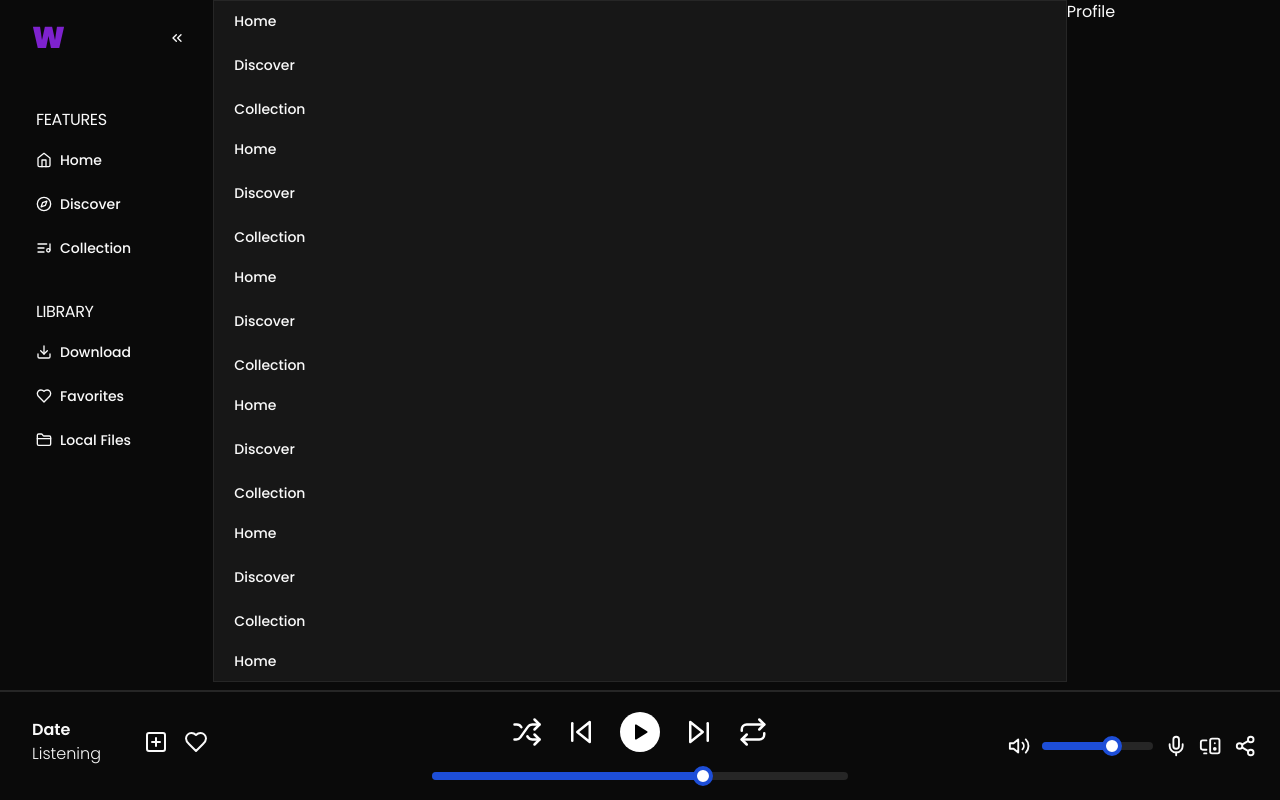
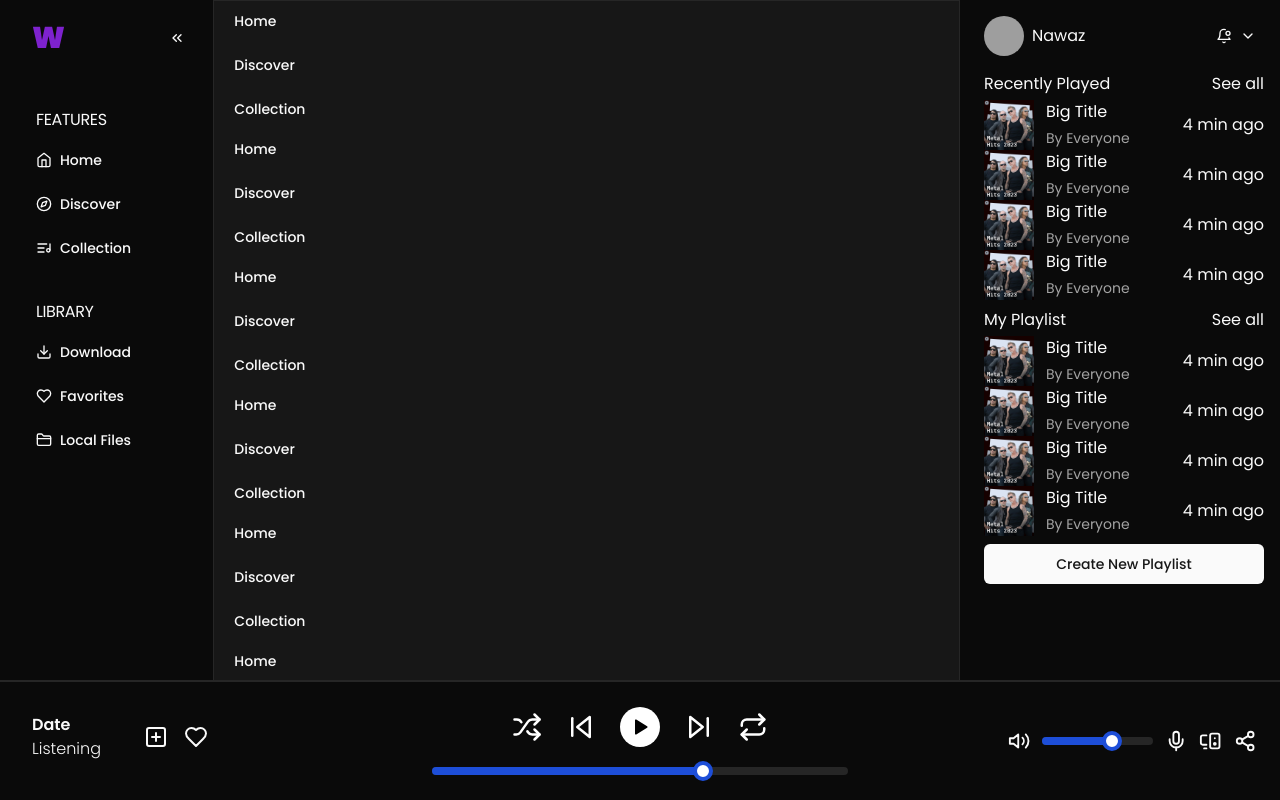
Before and after one commit to shaikahmadnawaz/music-streaming, a Next.js app: page / in a window 1280 px wide. Built offline with nearby package versions, Linux system fonts and the light colour scheme; grey boxes are pictures that could not be loaded.

Commit message:
feat: profile

```diff
--- a/app/page.tsx
+++ b/app/page.tsx
@@ -7,7 +7,7 @@ export default function Home() {
   return (
     <main className="grid md:grid-cols-12">
       <Sidebar />
-      <section className="md:border md:col-span-8 bg-neutral-900">
+      <section className="md:border md:col-span-7 bg-neutral-900">
         <ScrollArea className="h-[85vh] px-1">
           <div className="space-y-1">
             <Button
--- a/components/Player.tsx
+++ b/components/Player.tsx
@@ -15,7 +15,7 @@ import { Slider } from "./ui/slider";
 
 const Player = () => {
   return (
-    <div className="fixed border-t-2 bottom-0 w-full py-2 h-[110px] px-4">
+    <div className="fixed border-t-2 bottom-0 w-full py-2 h-[15vh] px-4">
       <div className="grid grid-cols-2 justify-center items-center md:grid-cols-3 h-full">
         <div className="flex justify-start">
           <div className="px-4 w-3/6 mb-2 flex items-center justify-between">
--- a/components/Profile.tsx
+++ b/components/Profile.tsx
@@ -1,5 +1,143 @@
+import { BellDot, ChevronDown } from "lucide-react";
+import { Avatar, AvatarFallback, AvatarImage } from "./ui/avatar";
+
+import Image from "next/image";
+import { Button } from "./ui/button";
+
 const Profile = () => {
-  return <section className="md:col-span-2">Profile</section>;
+  return (
+    <section className="md:col-span-3 hidden md:flex flex-col gap-y-2 h-full p-4 pl-6">
+      <div className="mb-2 flex items-center justify-between w-full">
+        <div className="flex justify-center items-center gap-x-2">
+          <Avatar>
+            <AvatarImage
+              src="https://github.com/shaikahmadnawaz.png"
+              alt="@shaikahmadnawaz"
+            />
+            <AvatarFallback>SAN</AvatarFallback>
+          </Avatar>
+          <p>Nawaz</p>
+        </div>
+        <div className="p-2 flex gap-x-2 justify-center items-center">
+          <BellDot className="h-4 w-4" />
+          <ChevronDown className="h-4 w-4" />
+        </div>
+      </div>
+      <div>
+        <div className="flex justify-between items-center mb-1 w-full">
+          <p>Recently Played</p>
+          <p>See all</p>
+        </div>
+
+        <div className="flex items-center justify-between gap-x-3 cursor-pointer w-full rounded-md">
+          <div className="flex gap-x-3">
+            <div className="relative rounded-md min-h-[48px] min-w-[48px]overflow-hidden">
+              <Image src="/1.jpg" width={50} height={50} alt="Random Image" />
+            </div>
+            <div className="flex flex-col gap-y-1 overflow-hidden">
+              <p className="text-white truncate">Big Title</p>
+              <p className="text-neutral-400 text-sm truncate">By Everyone</p>
+            </div>
+          </div>
+          <div>4 min ago</div>
+        </div>
+        <div className="flex items-center justify-between gap-x-3 cursor-pointer w-full rounded-md">
+          <div className="flex gap-x-3">
+            <div className="relative rounded-md min-h-[48px] min-w-[48px]overflow-hidden">
+              <Image src="/1.jpg" width={50} height={50} alt="Random Image" />
+            </div>
+            <div className="flex flex-col gap-y-1 overflow-hidden">
+              <p className="text-white truncate">Big Title</p>
+              <p className="text-neutral-400 text-sm truncate">By Everyone</p>
+            </div>
+          </div>
+          <div>4 min ago</div>
+        </div>
+        <div className="flex items-center justify-between gap-x-3 cursor-pointer w-full rounded-md">
+          <div className="flex gap-x-3">
+            <div className="relative rounded-md min-h-[48px] min-w-[48px]overflow-hidden">
+              <Image src="/1.jpg" width={50} height={50} alt="Random Image" />
+            </div>
+            <div className="flex flex-col gap-y-1 overflow-hidden">
+              <p className="text-white truncate">Big Title</p>
+              <p className="text-neutral-400 text-sm truncate">By Everyone</p>
+            </div>
+          </div>
+          <div>4 min ago</div>
+        </div>
+        <div className="flex items-center justify-between gap-x-3 cursor-pointer w-full rounded-md">
+          <div className="flex gap-x-3">
+            <div className="relative rounded-md min-h-[48px] min-w-[48px]overflow-hidden">
+              <Image src="/1.jpg" width={50} height={50} alt="Random Image" />
+            </div>
+            <div className="flex flex-col gap-y-1 overflow-hidden">
+              <p className="text-white truncate">Big Title</p>
+              <p className="text-neutral-400 text-sm truncate">By Everyone</p>
+            </div>
+          </div>
+          <div>4 min ago</div>
+        </div>
+      </div>
+
+      <div>
+        <div className="flex justify-between items-center mb-1 w-full">
+          <p>My Playlist</p>
+          <p>See all</p>
+        </div>
+
+        <div className="flex items-center justify-between gap-x-3 cursor-pointer w-full rounded-md">
+          <div className="flex gap-x-3">
+            <div className="relative rounded-md min-h-[48px] min-w-[48px]overflow-hidden">
+              <Image src="/1.jpg" width={50} height={50} alt="Random Image" />
+            </div>
+            <div className="flex flex-col gap-y-1 overflow-hidden">
+              <p className="text-white truncate">Big Title</p>
+              <p className="text-neutral-400 text-sm truncate">By Everyone</p>
+            </div>
+          </div>
+          <div>4 min ago</div>
+        </div>
+        <div className="flex items-center justify-between gap-x-3 cursor-pointer w-full rounded-md">
+          <div className="flex gap-x-3">
+            <div className="relative rounded-md min-h-[48px] min-w-[48px]overflow-hidden">
+              <Image src="/1.jpg" width={50} height={50} alt="Random Image" />
+            </div>
+            <div className="flex flex-col gap-y-1 overflow-hidden">
+              <p className="text-white truncate">Big Title</p>
+              <p className="text-neutral-400 text-sm truncate">By Everyone</p>
+            </div>
+          </div>
+          <div>4 min ago</div>
+        </div>
+        <div className="flex items-center justify-between gap-x-3 cursor-pointer w-full rounded-md">
+          <div className="flex gap-x-3">
+            <div className="relative rounded-md min-h-[48px] min-w-[48px]overflow-hidden">
+              <Image src="/1.jpg" width={50} height={50} alt="Random Image" />
+            </div>
+            <div className="flex flex-col gap-y-1 overflow-hidden">
+              <p className="text-white truncate">Big Title</p>
+              <p className="text-neutral-400 text-sm truncate">By Everyone</p>
+            </div>
+          </div>
+          <div>4 min ago</div>
+        </div>
+        <div className="flex items-center justify-between gap-x-3 cursor-pointer w-full rounded-md">
+          <div className="flex gap-x-3">
+            <div className="relative rounded-md min-h-[48px] min-w-[48px]overflow-hidden">
+              <Image src="/1.jpg" width={50} height={50} alt="Random Image" />
+            </div>
+            <div className="flex flex-col gap-y-1 overflow-hidden">
+              <p className="text-white truncate">Big Title</p>
+              <p className="text-neutral-400 text-sm truncate">By Everyone</p>
+            </div>
+          </div>
+          <div>4 min ago</div>
+        </div>
+
+        <Button className="w-full mt-2">Create New Playlist</Button>
+      </div>
+    </section>
+  );
 };
 
 export default Profile;
--- /dev/null
+++ b/components/ui/avatar.tsx
@@ -0,0 +1,50 @@
+"use client"
+
+import * as React from "react"
+import * as AvatarPrimitive from "@radix-ui/react-avatar"
+
+import { cn } from "@/lib/utils"
+
+const Avatar = React.forwardRef<
+  React.ElementRef<typeof AvatarPrimitive.Root>,
+  React.ComponentPropsWithoutRef<typeof AvatarPrimitive.Root>
+>(({ className, ...props }, ref) => (
+  <AvatarPrimitive.Root
+    ref={ref}
+    className={cn(
+      "relative flex h-10 w-10 shrink-0 overflow-hidden rounded-full",
+      className
+    )}
+    {...props}
+  />
+))
+Avatar.displayName = AvatarPrimitive.Root.displayName
+
+const AvatarImage = React.forwardRef<
+  React.ElementRef<typeof AvatarPrimitive.Image>,
+  React.ComponentPropsWithoutRef<typeof AvatarPrimitive.Image>
+>(({ className, ...props }, ref) => (
+  <AvatarPrimitive.Image
+    ref={ref}
+    className={cn("aspect-square h-full w-full", className)}
+    {...props}
+  />
+))
+AvatarImage.displayName = AvatarPrimitive.Image.displayName
+
+const AvatarFallback = React.forwardRef<
+  React.ElementRef<typeof AvatarPrimitive.Fallback>,
+  React.ComponentPropsWithoutRef<typeof AvatarPrimitive.Fallback>
+>(({ className, ...props }, ref) => (
+  <AvatarPrimitive.Fallback
+    ref={ref}
+    className={cn(
+      "flex h-full w-full items-center justify-center rounded-full bg-muted",
+      className
+    )}
+    {...props}
+  />
+))
+AvatarFallback.displayName = AvatarPrimitive.Fallback.displayName
+
+export { Avatar, AvatarImage, AvatarFallback }
--- a/package.json
+++ b/package.json
@@ -9,6 +9,7 @@
     "lint": "next lint"
   },
   "dependencies": {
+    "@radix-ui/react-avatar": "^1.0.4",
     "@radix-ui/react-scroll-area": "^1.0.5",
     "@radix-ui/react-slider": "^1.1.2",
     "@radix-ui/react-slot": "^1.0.2",
```
Also changed, not shown: public/1.jpg (added), 1 other file (tests, documents, lock files or other folders).
